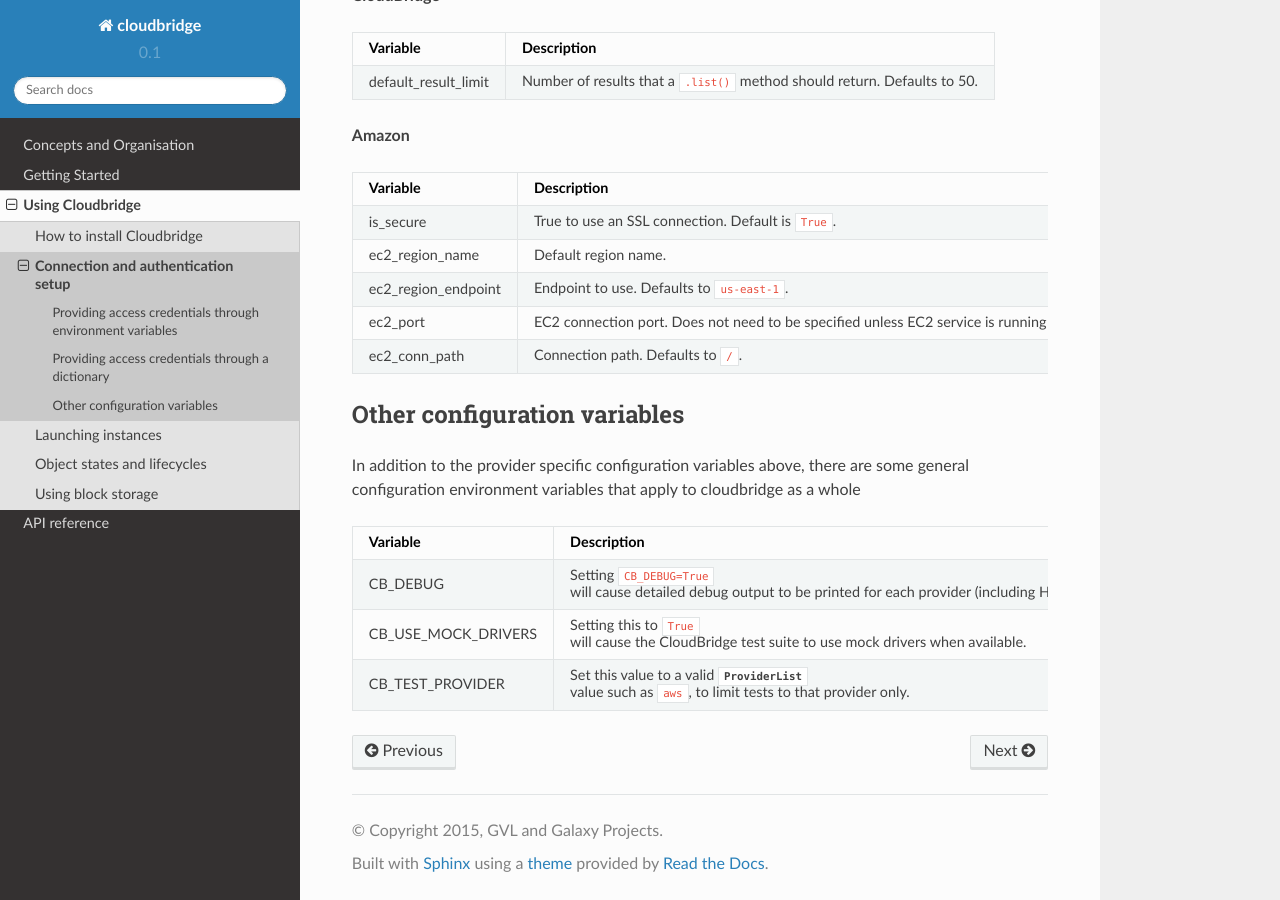
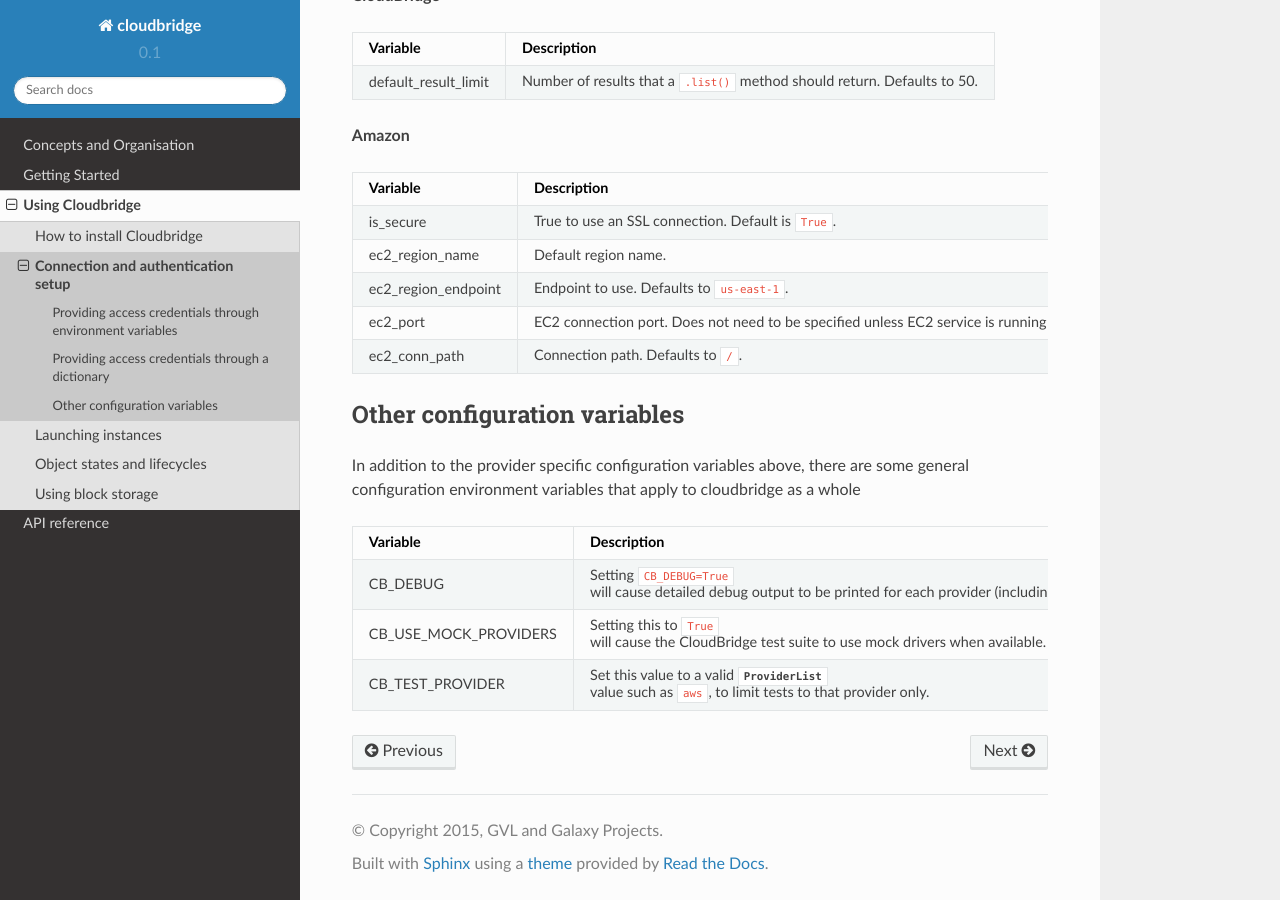
Before and after one commit to CloudVE/cloudbridge, a Sphinx documentation site: the page built from docs/topics/setup.rst, in a window 1280 px wide and 900 px high, scrolled down 1381 px. Built offline with Sphinx 7.4.7 and the Read the Docs theme 2.0.0, drawn with Linux system fonts in a browser that asks for light colours.

Commit message:
Renamed CB_USE_MOCK_DRIVERS to CB_USE_MOCK_PROVIDERS for consistency.

```diff
--- a/docs/topics/setup.rst
+++ b/docs/topics/setup.rst
@@ -87,10 +87,10 @@ In addition to the provider specific configuration variables above, there are
 some general configuration environment variables that apply to cloudbridge as
 a whole
 
-====================  ==================
-Variable		      Description
-====================  ==================
-CB_DEBUG              Setting ``CB_DEBUG=True`` will cause detailed debug output to be printed for each provider (including HTTP traces).
-CB_USE_MOCK_DRIVERS   Setting this to ``True`` will cause the CloudBridge test suite to use mock drivers when available.
-CB_TEST_PROVIDER      Set this value to a valid :class:`.ProviderList` value such as ``aws``, to limit tests to that provider only.
-====================  ==================
+=====================  ==================
+Variable		       Description
+=====================  ==================
+CB_DEBUG               Setting ``CB_DEBUG=True`` will cause detailed debug output to be printed for each provider (including HTTP traces).
+CB_USE_MOCK_PROVIDERS  Setting this to ``True`` will cause the CloudBridge test suite to use mock drivers when available.
+CB_TEST_PROVIDER       Set this value to a valid :class:`.ProviderList` value such as ``aws``, to limit tests to that provider only.
+=====================  ==================
```
Also changed, not shown: README.rst (+4 -4 lines), 2 other files.
